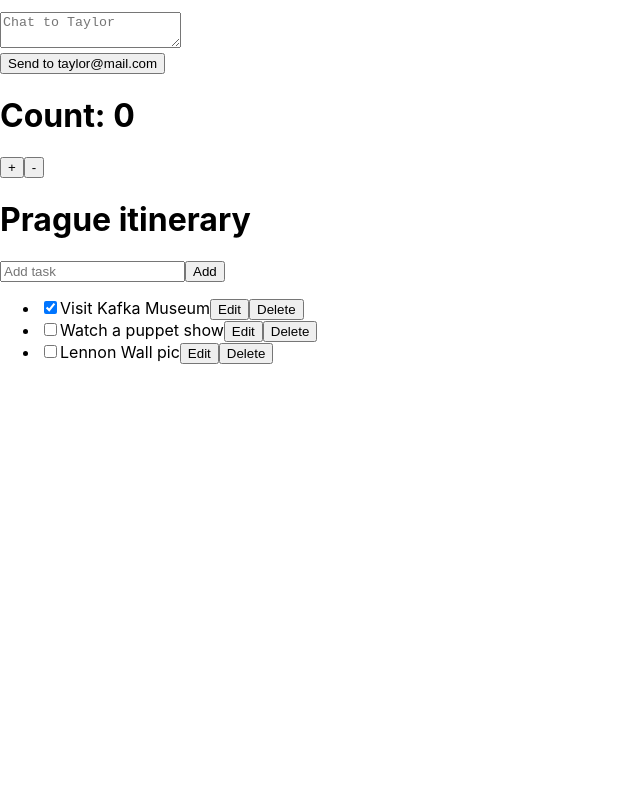
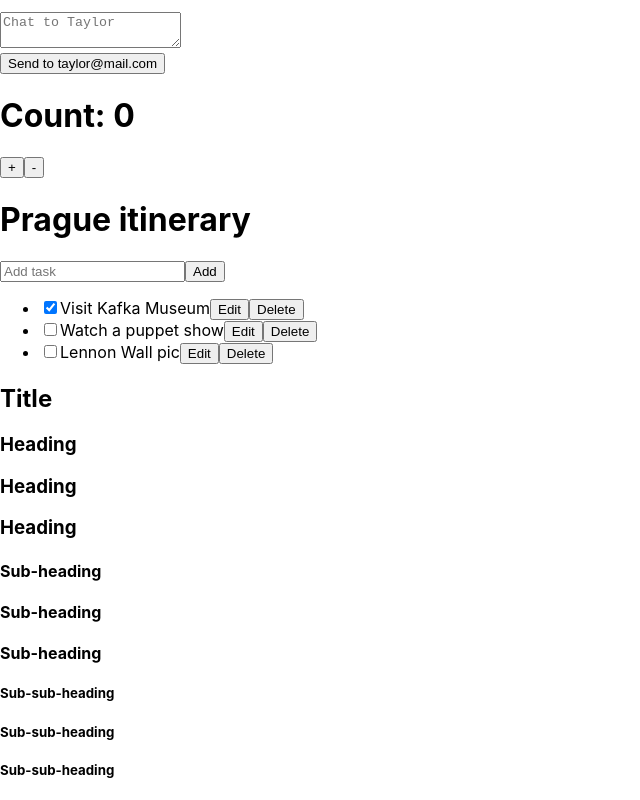
Before and after one commit to Faridmia/React-Js, a React (Create React App) app in the folder react-vs-nextjs/react-typescript/: page / in a window 1280 px wide. Shown: the part 4728-5528 px from the top of the page, without its empty margins (0-640 px from the left). Before the commit the page ends 5108 px from the top, so only its background shows below. Built offline with nearby package versions, Linux system fonts and the light colour scheme.

Commit message:
levelcontext api

```diff
--- a/react-vs-nextjs/react-typescript/src/App.tsx
+++ b/react-vs-nextjs/react-typescript/src/App.tsx
@@ -3,6 +3,7 @@
 import Demo from "./component/ConditionalRendering/Demo";
 import PackingList from "./component/ConditionalRendering/PackingList";
 import ContactFrom from "./component/ContactFrom";
+import ContextApifarid from "./component/ContextApi/ContextApi";
 import { CounterButtons } from "./component/CounterButtons";
 import { CounterProvider } from "./component/CounterContext";
 import { CounterDisplay } from "./component/CounterDisplay";
@@ -58,6 +59,7 @@
         <Messenger />
         <CounterAdvanced />
         <TaskApp />
+        <ContextApifarid />
       </div>
     </>
   );
--- /dev/null
+++ b/react-vs-nextjs/react-typescript/src/component/ContextApi/ContextApi.js
@@ -0,0 +1,25 @@
+import Heading from "./Heading.js";
+import Section from "./Section.js";
+
+export default function ContextApifarid() {
+  return (
+    <Section level={1}>
+      <Heading>Title</Heading>
+      <Section level={2}>
+        <Heading>Heading</Heading>
+        <Heading>Heading</Heading>
+        <Heading>Heading</Heading>
+        <Section level={3}>
+          <Heading>Sub-heading</Heading>
+          <Heading>Sub-heading</Heading>
+          <Heading>Sub-heading</Heading>
+          <Section level={4}>
+            <Heading>Sub-sub-heading</Heading>
+            <Heading>Sub-sub-heading</Heading>
+            <Heading>Sub-sub-heading</Heading>
+          </Section>
+        </Section>
+      </Section>
+    </Section>
+  );
+}
--- /dev/null
+++ b/react-vs-nextjs/react-typescript/src/component/ContextApi/Heading.js
@@ -0,0 +1,22 @@
+import { useContext } from "react";
+import { LevelContext } from "./LevelContext.js";
+
+export default function Heading({ children }) {
+  const level = useContext(LevelContext);
+  switch (level) {
+    case 1:
+      return <h1>{children}</h1>;
+    case 2:
+      return <h2>{children}</h2>;
+    case 3:
+      return <h3>{children}</h3>;
+    case 4:
+      return <h4>{children}</h4>;
+    case 5:
+      return <h5>{children}</h5>;
+    case 6:
+      return <h6>{children}</h6>;
+    default:
+      throw Error("Unknown level: " + level);
+  }
+}
--- /dev/null
+++ b/react-vs-nextjs/react-typescript/src/component/ContextApi/LevelContext.js
@@ -0,0 +1,3 @@
+import { createContext } from "react";
+
+export const LevelContext = createContext(1);
--- /dev/null
+++ b/react-vs-nextjs/react-typescript/src/component/ContextApi/Section.js
@@ -0,0 +1,3 @@
+export default function Section({ children }) {
+  return <section className="section">{children}</section>;
+}
```
